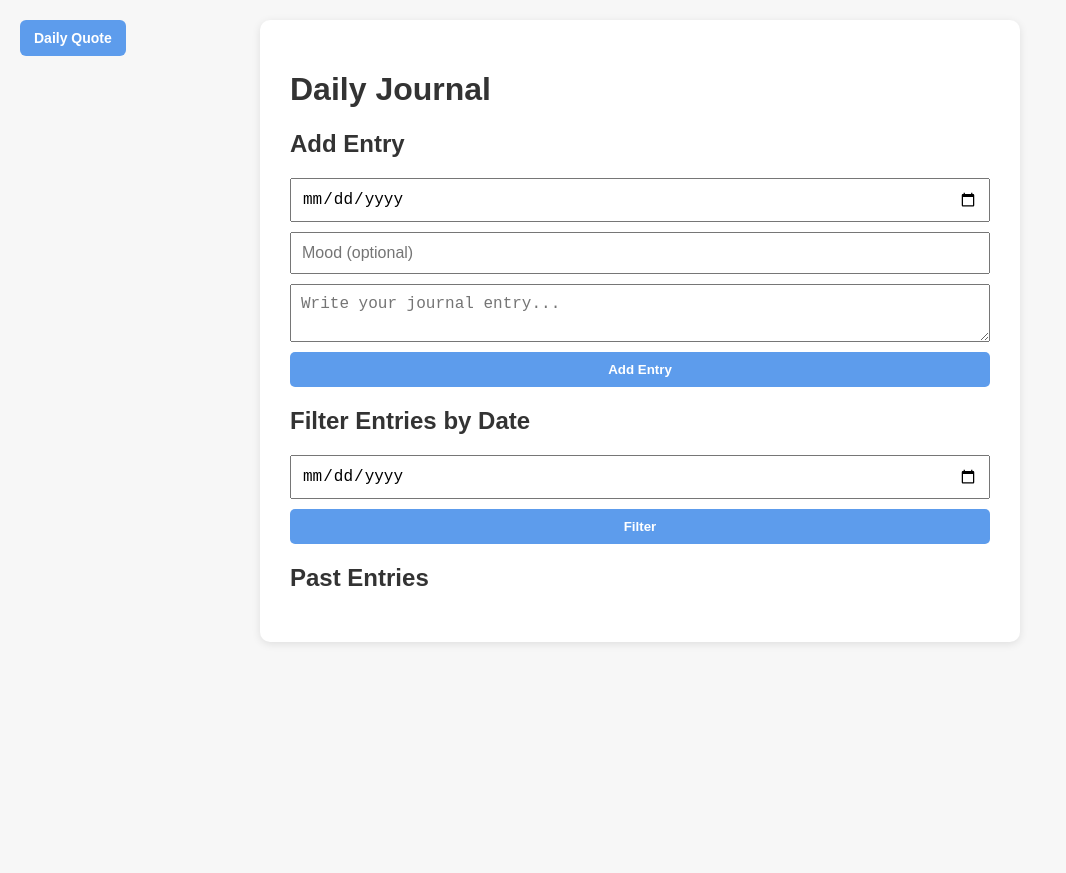
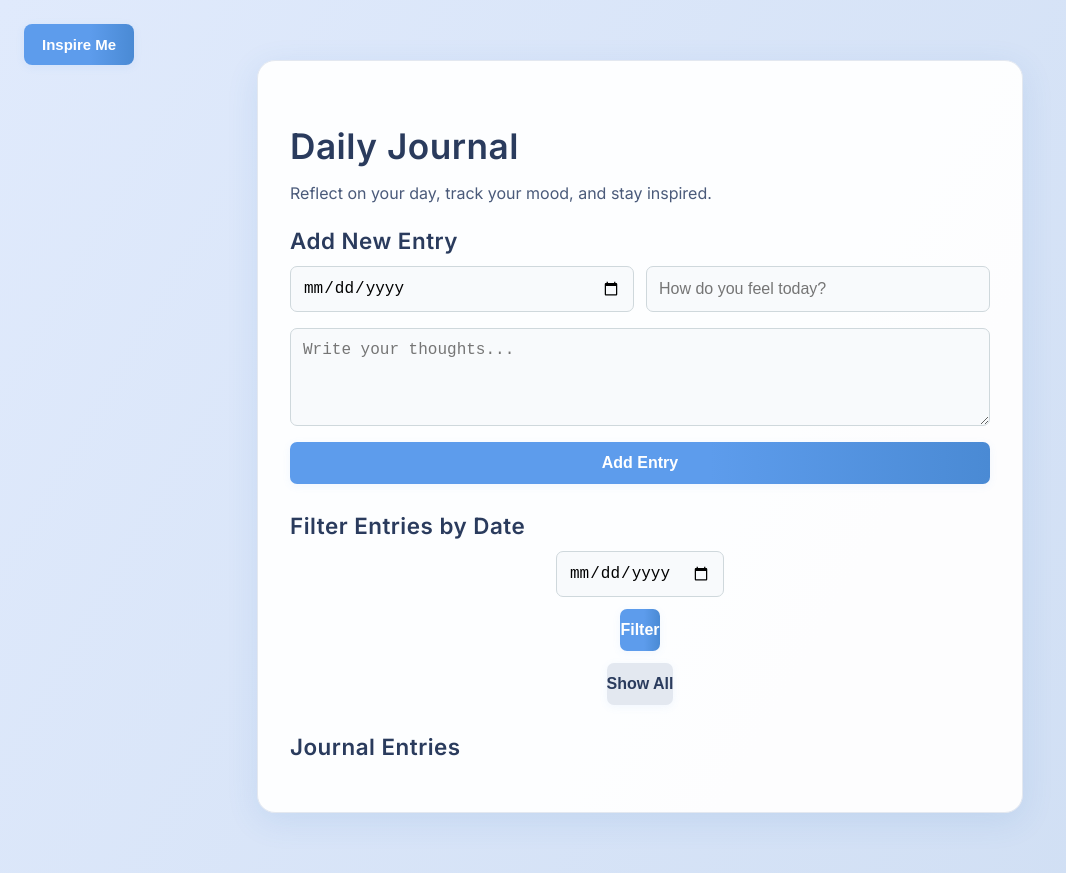
Before and after one commit to AnoshArdeni/daily-journal, a plain HTML site: page frontend/index.html in a window 1280 px wide. Shown: the whole page, without its empty margins (0-1066 px from the left). Before the commit the page ends 800 px from the top, so only its background shows below. Drawn offline with Linux system fonts and the light colour scheme; no server answers.

Commit message:
Enable "Show All" button to clear date filter and display all journal entries
- Added event listener for the "Show All" button to reset the filter and reload all entries.
- Updated HTML and CSS file to improve UI

```diff
--- a/frontend/index.html
+++ b/frontend/index.html
@@ -2,47 +2,52 @@
 <html lang="en">
 <head>
   <meta charset="UTF-8" />
-  <meta name="viewport" content="width=device-width, initial-scale=1.0" />
+  <meta name="viewport" content="width=device-width, initial-scale=1.0"/>
   <title>Daily Journal</title>
   <link rel="stylesheet" href="style.css" />
 </head>
+<body>
+  <button class="top-left-button" id="show-quote-btn" type="button">Inspire Me</button>
+  <div class="container">
+    <header>
+      <h1>Daily Journal</h1>
+      <p style="color:#4a5a7a; margin-bottom: 24px;">Reflect on your day, track your mood, and stay inspired.</p>
+    </header>
 
-<div id="quote-popup" class="popup hidden">
-  <div class="popup-content">
-    <h2>Quote of the Day</h2>
-    <span id="quote-text"></span>
-    <h1><h1>
-    <button id="close-popup">Close</button>
-  </div>
-</div>
-
-<body>
-  <button id="show-quote-btn" class="top-left-button">Daily Quote</button>
-  <div class="container">
-    <h1>Daily Journal</h1>
-
-    <section id="form-section">
-      <h2>Add Entry</h2>
-      <form id="entry-form">
-        <input type="date" id="date" required />
-        <input type="text" id="mood" placeholder="Mood (optional)" />
-        <textarea id="entry" placeholder="Write your journal entry..." required></textarea>
+    <section>
+      <h2>Add New Entry</h2>
+      <form id="entry-form" autocomplete="off">
+        <div style="display: flex; gap: 12px; flex-wrap: wrap;">
+          <input type="date" id="date" required style="flex:1; min-width: 120px;" />
+          <input type="text" id="mood" placeholder="How do you feel today?" required style="flex:1; min-width: 200px;" />
+        </div>
+        <textarea id="entry" rows="4" placeholder="Write your thoughts..." required></textarea>
         <button type="submit">Add Entry</button>
       </form>
     </section>
 
-    <section id="date-filter">
+    <section>
       <h2>Filter Entries by Date</h2>
-      <form id="filter-form">
-        <input type="date" id="filter-date" />
-        <button type="submit">Filter</button>
+      <form id="filter-form" style="display:flex; gap:12px; align-items:center;">
+        <input type="date" id="filter-date" required style="flex:1; min-width: 120px;" />
+        <button type="submit" style="flex:0;">Filter</button>
+        <button type="button" id="clear-filter" style="flex:0; background:#e3e8f0; color:#2a3b5d;">Show All</button>
       </form>
     </section>
 
-    <section id="entries-section">
-      <h2>Past Entries</h2>
+    <section>
+      <h2>Journal Entries</h2>
       <div id="entries-container"></div>
     </section>
+  </div>
+
+  <!-- Quote Popup -->
+  <div class="popup hidden" id="quote-popup">
+    <div class="popup-content">
+      <h2>Daily Inspiration</h2>
+      <p id="quote-text" style="font-style:italic; margin: 16px 0;"></p>
+      <button id="close-popup">Close</button>
+    </div>
   </div>
 
   <script src="script.js"></script>
--- a/frontend/script.js
+++ b/frontend/script.js
@@ -7,8 +7,6 @@ document.addEventListener("DOMContentLoaded", () => {
     addEntry();
   });
 
-
-
   // Close popup
   document.getElementById("close-popup").addEventListener("click", () => {
     document.getElementById("quote-popup").classList.add("hidden");
@@ -17,6 +15,12 @@ document.addEventListener("DOMContentLoaded", () => {
   // Show quote popup on button click
   document.getElementById("show-quote-btn").addEventListener("click", () => {
     fetchQuote();
+  });
+
+  // Show all entries when "Show All" button is clicked
+  document.getElementById("clear-filter").addEventListener("click", () => {
+    document.getElementById("filter-date").value = "";
+    fetchEntries();
   });
 });
 
@@ -36,6 +40,7 @@ document.getElementById("filter-form").addEventListener("submit", function (e) {
   fetch(`http://127.0.0.1:5000/api/journal/${selectedDate}`)
     .then(res => {
       if (!res.ok) throw new Error("No entry found for that date.");
+
       return res.json();
     })
     .then(entry => {
--- a/frontend/style.css
+++ b/frontend/style.css
@@ -1,43 +1,108 @@
+/* Google Fonts import */
+@import url('https://fonts.googleapis.com/css2?family=Inter:wght@400;600&display=swap');
+
+* {
+  transition: background 0.2s, box-shadow 0.2s, border 0.2s;
+}
+
 body {
-  font-family: Arial, sans-serif;
-  background-color: #f7f7f7;
+  font-family: 'Inter', Arial, sans-serif;
+  background: linear-gradient(120deg, #e0eafc 0%, #cfdef3 100%);
   margin: 0;
   padding: 20px;
+  min-height: 100vh;
 }
 
 .container {
   max-width: 700px;
-  margin: auto;
-  background-color: white;
-  padding: 30px;
-  border-radius: 10px;
-  box-shadow: 0 2px 8px rgba(0,0,0,0.1);
+  margin: 40px auto;
+  background: rgba(255,255,255,0.95);
+  padding: 40px 32px;
+  border-radius: 18px;
+  box-shadow: 0 8px 32px rgba(60, 120, 200, 0.12);
+  border: 1px solid #e3e8f0;
 }
 
 h1, h2 {
-  color: #333;
+  color: #2a3b5d;
+  font-weight: 600;
+  letter-spacing: 0.5px;
+  margin-bottom: 12px;
+}
+
+h1 {
+  font-size: 2.2rem;
+}
+
+h2 {
+  font-size: 1.4rem;
+  margin-top: 24px;
 }
 
 form {
   display: flex;
   flex-direction: column;
-  gap: 10px;
-  margin-bottom: 20px;
+  gap: 16px;
+  margin-bottom: 28px;
 }
 
-input, textarea {
-  padding: 10px;
+input, textarea, select {
+  padding: 12px;
   font-size: 1rem;
+  border: 1px solid #cfd8dc;
+  border-radius: 7px;
+  background: #f8fafc;
+  transition: border 0.2s;
+  outline: none;
+}
+
+input:focus, textarea:focus, select:focus {
+  border: 1.5px solid #5d9cec;
+  background: #fff;
 }
 
 button {
-  padding: 10px;
-  font-weight: bold;
+  padding: 12px 0;
+  font-weight: 600;
+  font-size: 1rem;
   cursor: pointer;
-  background-color: #5d9cec;
+  background: linear-gradient(90deg, #5d9cec 60%, #4a8ad4 100%);
   color: white;
   border: none;
-  border-radius: 5px;
+  border-radius: 7px;
+  box-shadow: 0 2px 8px rgba(93,156,236,0.08);
+  transition: background 0.2s, box-shadow 0.2s;
+}
+
+button:hover {
+  background: linear-gradient(90deg, #4a8ad4 60%, #5d9cec 100%);
+  box-shadow: 0 4px 16px rgba(93,156,236,0.16);
+}
+
+.entry {
+  background: #f4f8fb;
+  border-radius: 10px;
+  padding: 18px 20px;
+  margin-bottom: 18px;
+  box-shadow: 0 2px 8px rgba(93,156,236,0.06);
+  border-left: 4px solid #5d9cec;
+  transition: box-shadow 0.2s;
+}
+
+.entry:hover {
+  box-shadow: 0 4px 16px rgba(93,156,236,0.13);
+}
+
+.entry h3 {
+  margin: 0 0 8px 0;
+  color: #3b4a6b;
+  font-size: 1.15rem;
+}
+
+.entry p {
+  margin: 4px 0;
+  color: #4a5a7a;
+  font-size: 1rem;
 }
 
 .popup {
@@ -55,11 +120,12 @@ button {
 
 .popup-content {
   background: #fff;
-  padding: 30px;
-  border-radius: 10px;
+  padding: 36px 28px;
+  border-radius: 14px;
   text-align: center;
-  max-width: 400px;
-  box-shadow: 0 4px 10px rgba(0,0,0,0.2);
+  max-width: 420px;
+  box-shadow: 0 8px 32px rgba(60, 120, 200, 0.18);
+  border: 1px solid #e3e8f0;
 }
 
 .popup button {
@@ -76,21 +142,33 @@ button {
   display: none;
 }
 
-
 .top-left-button {
   position: fixed;
-  top: 20px;
-  left: 20px;
-  background-color: #5d9cec;
+  top: 24px;
+  left: 24px;
+  background: linear-gradient(90deg, #5d9cec 60%, #4a8ad4 100%);
   color: white;
   border: none;
-  padding: 10px 14px;
-  font-size: 14px;
-  border-radius: 6px;
+  padding: 12px 18px;
+  font-size: 15px;
+  border-radius: 8px;
   cursor: pointer;
   z-index: 1000;
+  box-shadow: 0 2px 8px rgba(93,156,236,0.10);
+  transition: background 0.2s;
 }
 
 .top-left-button:hover {
-  background-color: #4a8ad4;
+  background: linear-gradient(90deg, #4a8ad4 60%, #5d9cec 100%);
 }
+
+@media (max-width: 600px) {
+  .container {
+    padding: 18px 6px;
+    border-radius: 0;
+  }
+  .popup-content {
+    padding: 18px 6px;
+    border-radius: 0;
+  }
+}
```
Also changed, not shown: 1 other file.
